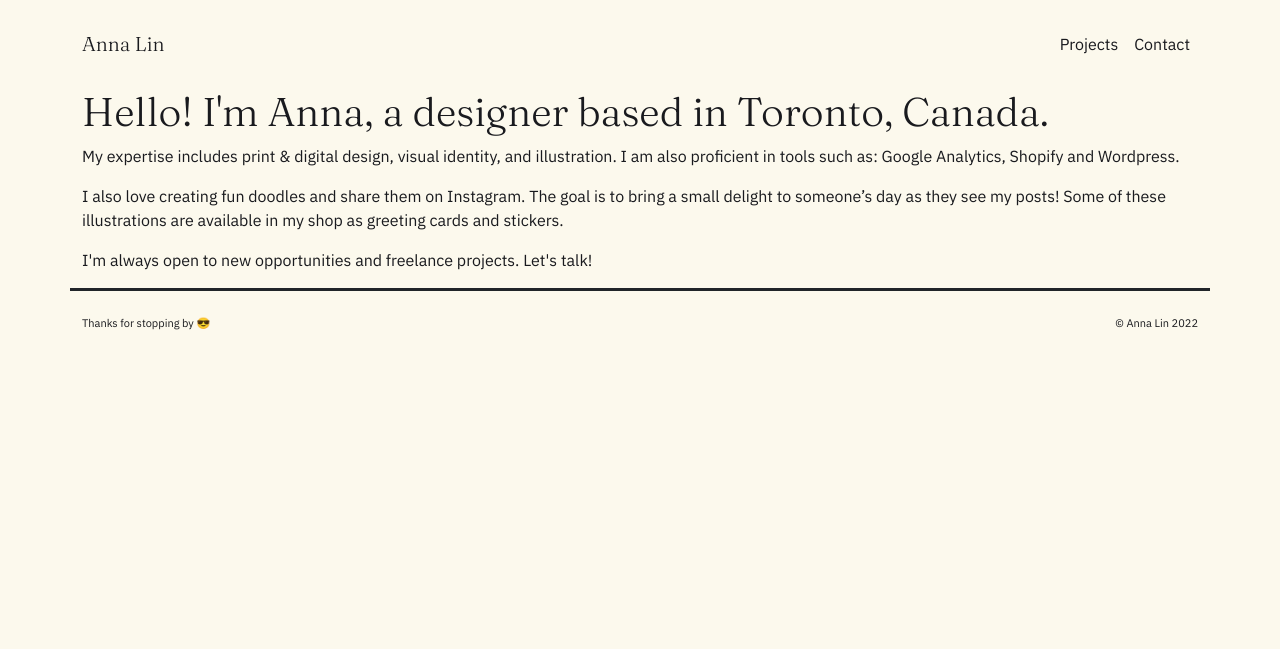
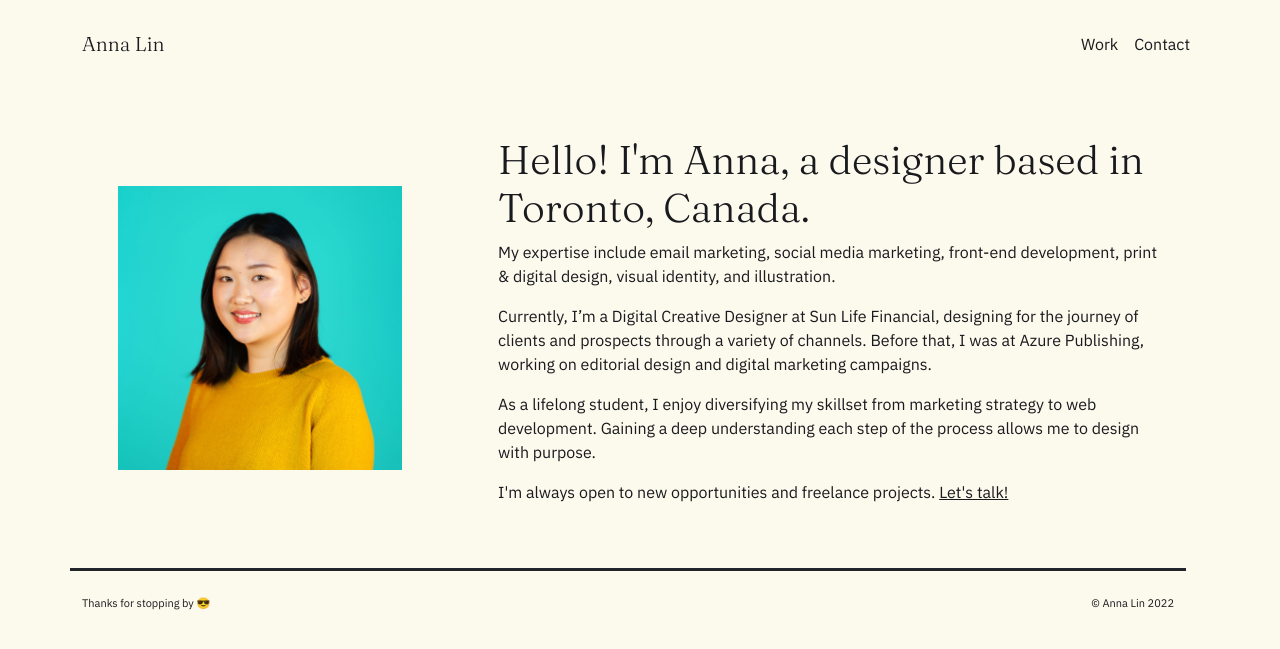
Before and after one commit to annalin-design/Portfolio-2022, a Flask app: page /contact in a window 1280 px wide. Shown: the top 649 px of the page. Run offline with Flask 2, Linux system fonts and the light colour scheme; some libraries are stand-ins or nearby versions.

Commit message:
Initial commit

```diff
--- a/projs.py
+++ b/projs.py
@@ -1,29 +1,29 @@
 project_list = [
                   {
-                      "Title": "AZURE Gift Campaign",
-                      "Subtitle": "A digital campaign to promote gift subscriptions.",
+                      "Title": "Give the gift of Azure",
+                      "Subtitle": "A new perspective on magazine gift subscriptions during the pandemic.",
                       "Thumbnail": "static/images/az-campaign-2.gif",
                       "id": 0
                   }
     ,
                   {
-                      "Title": "Azure Magazine",
-                      "Subtitle": "Select editorial pages for Azure Magazine",
+                      "Title": "Azure Magazine Editorial",
+                      "Subtitle": "Select editorial pages designed for the awarding-winning magazine.",
                       "Thumbnail": "static/images/editorial.jpg",
                       "id": 1,
                   }
 ,
 
               {
-                  "Title": "AZ Awards",
-                  "Subtitle": "Annual video to promote the awards.",
+                  "Title": "AZ Awards Call for Submissions Video",
+                  "Subtitle": "Inviting architects and designers to join an international competition.",
                   "Thumbnail": "static/images/thumb-aza.gif",
                   "id": 2
               }
 ,
               {
-                  "Title": "Branded",
-                  "Subtitle": "Creating a memorable in-person conference experience",
+                  "Title": "Branded Youth Entrepreneurship Conference",
+                  "Subtitle": "Crafting a memorable visual experience.",
                   "Thumbnail": "static/images/thumb-branded.jpg",
                   "id": 3,
               }
--- a/static/css/styles.css
+++ b/static/css/styles.css
@@ -31,3 +31,8 @@ a:hover{
 footer{
 font-size:11px;
 }
+
+.credits{
+font-size:12px;
+padding-top:10px;
+}
--- a/templates/0.html
+++ b/templates/0.html
@@ -2,9 +2,9 @@
 
 
 {% block text %}
-	<p><i>Azure</i> magazine runs a gift campaign at the end of every year, offering a special price for gift subscriptions in time for the holiday. The art department is tasked with refreshing the creative. In 2020, we wanted to work with the idea that a subscription to our award-winning magazine is the best social distanced gift. </p>
+	<p>Azure magazine runs a marketing campaign at the end of every year, offering a special price for gift subscriptions in time for the holiday. Along with the art department, I was tasked with refreshing the creative. In the pandemic year of 2020, we wanted to position our magazine subscription as the best social distanced gift. </p>
 
-	<p>We decided on the theme of giving & receiving, with the magazine flying cross in stop motion as a “contactless” gift. The campaign consisted of e-mail newsletters, web ads, blog post and social media assets. </p>
+	<p>Focusing on the theme of giving & receiving, our team did a stop-motion to represent this “contactless” gift. The campaign tactics consisted of e-mail newsletters, web ads, blog post and social media assets. The campaign successfully increased gift subscription sales YoY, and a similar creative was used for the following year.</p>
 {% endblock %}
 
 {% block content%}
--- a/templates/1.html
+++ b/templates/1.html
@@ -1,5 +1,6 @@
 {% extends 'base.html' %}
-{% block text %}{% endblock %}
+{% block text %}
+<p>During my time at Azure, I got to work alongside with talented art directors and editors to produce the Azure magazine.</p>{% endblock %}
 {% block content%}
 <div class="row m-5">
     <div class="col-sm-6">
--- a/templates/contact.html
+++ b/templates/contact.html
@@ -1,14 +1,25 @@
 {% include 'header.html' %}
-<div class ="row">
-    <div class="col-sm-10 justify-content-center">
-        </div>
+<div class ="row align-items-center">
+    <div class="col-sm-4 p-5">
+        <img src="../static/images/anna-lin.jpg" class="img-fluid">
+    </div>
+    <div class="col-sm-8 p-5">
+
 <h1>Hello! I'm Anna, a designer based in Toronto, Canada.</h1>
-<p>My expertise includes print & digital design, visual identity, and illustration. I am also proficient in tools such as: Google Analytics, Shopify and Wordpress.
+    <p>
+My expertise include email marketing, social media marketing, front-end development, print & digital design, visual identity, and illustration.
 </p>
-<p>I also love creating fun doodles and share them on Instagram. The goal is to bring a small delight to someone’s day as they see my posts! Some of these illustrations are available in my shop as greeting cards and stickers.
+    <p>
+Currently, I’m a Digital Creative Designer at Sun Life Financial, designing for the journey of clients and prospects through a variety of channels. Before that, I was at Azure Publishing, working on editorial design and digital marketing campaigns.
 </p>
-<p>I'm always open to new opportunities and freelance projects. Let's talk!</p>
+    <p>
 
+
+As a lifelong student, I enjoy diversifying my skillset from marketing strategy to web development. Gaining a deep understanding each step of the process allows me to design with purpose.
+</p>
+    <p>
+I'm always open to new opportunities and freelance projects. <a href="mailto:annalin.design@gmail.com" style="text-decoration:underline">Let's talk!</a>
+</p>
     </div>
 
 {% include 'footer.html' %}
--- a/templates/footer_nav.html
+++ b/templates/footer_nav.html
@@ -1,4 +1,4 @@
-<div class="row mt-5">
+<div class="row mt-5 justify-content-between">
     <div class="col-sm-6 text-start">
         {% if project_id < total_proj-1: %}
         <a href="{{ url_for('projects', proj_num=project_id+1) }}">
--- a/templates/header.html
+++ b/templates/header.html
@@ -20,7 +20,7 @@
     </button>
     <div class="collapse navbar-collapse" id="navbarNavAltMarkup">
       <div class="navbar-nav ms-auto">
-        <a class="nav-link" href="{{url_for('home')}}">Projects</a>
+        <a class="nav-link" href="{{url_for('home')}}">Work</a>
 <!--        <a class="nav-link" href="#">Illustration</a>-->
         <a class="nav-link" href="{{url_for('contact')}}">Contact</a>
       </div>
--- a/templates/header_projects.html
+++ b/templates/header_projects.html
@@ -1,5 +1,5 @@
 <div class="row my-4 justify-content-center">
-    <div class="col-sm-8 text-center">
+    <div class="col-sm-10 text-center">
       <h1>
         {{project_list[project_id]['Title']}}
       </h1>
```
Also changed, not shown: templates/2.html (+5 -6 lines), templates/3.html (+9 -0 lines), templates/index.html (+9 -5 lines), static/images/anna-lin.jpg (added), static/images/branded4.png.
